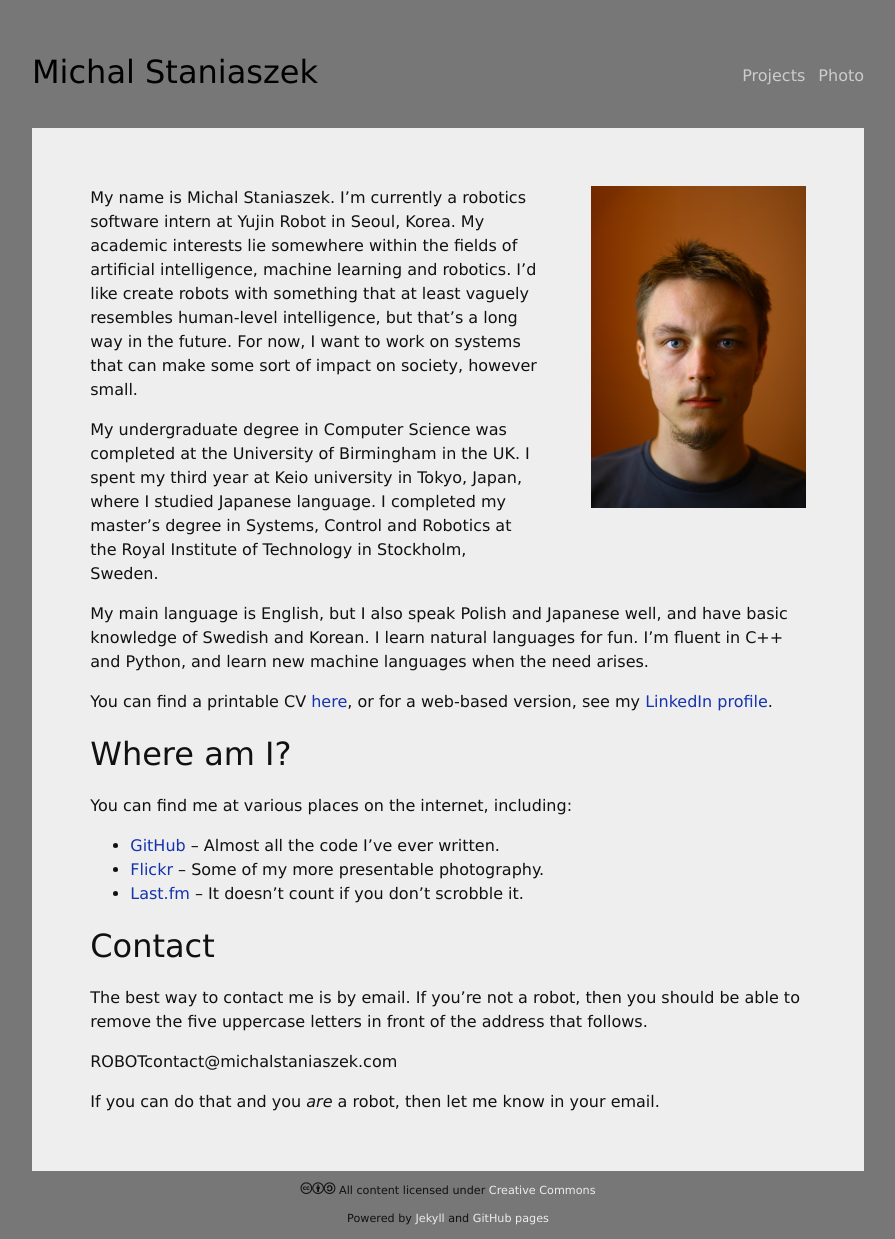
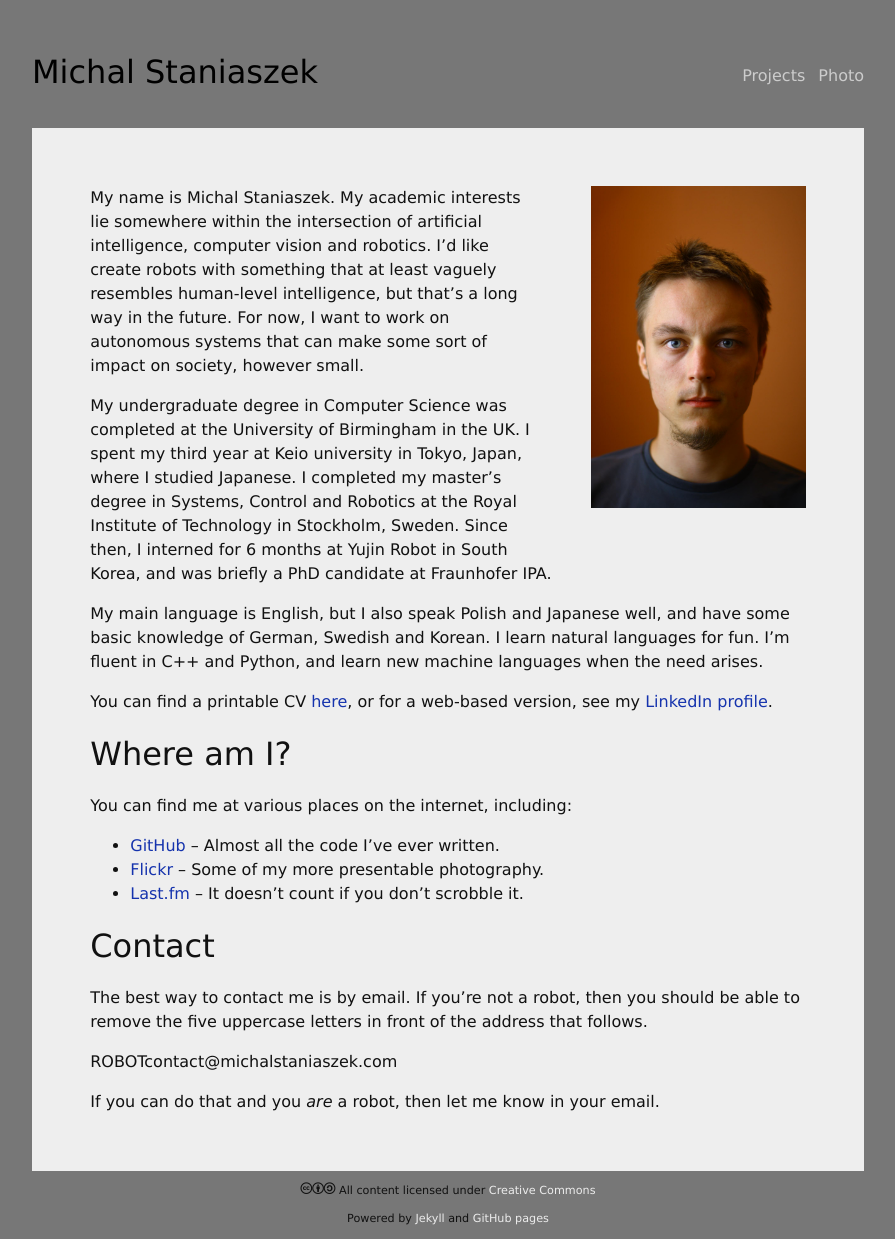
Before and after one commit to heuristicus/heuristicus.github.io, a Jekyll site: the page built from index.md, in a window 1280 px wide. Shown: the whole page, without its empty margins (192-1087 px from the left). Built offline with Jekyll 4.4.1, drawn with Linux system fonts in a browser that asks for light colours; some web fonts are replaced; Markdown is read by kramdown in place of the engine named in the settings.

Commit message:
updated bio

```diff
--- a/index.md
+++ b/index.md
@@ -4,22 +4,23 @@ title: About
 ---
 <img src="../img/face.jpg" align="right"/>
 
-My name is Michal Staniaszek. I'm currently a robotics software intern at Yujin
-Robot in Seoul, Korea. My academic interests lie somewhere within the fields of
-artificial intelligence, machine learning and robotics. I'd like create robots
-with something that at least vaguely resembles human-level intelligence, but
-that's a long way in the future. For now, I want to work on systems that can
-make some sort of impact on society, however small.
+My name is Michal Staniaszek. My academic interests lie somewhere within the
+intersection of artificial intelligence, computer vision and robotics. I'd like
+create robots with something that at least vaguely resembles human-level
+intelligence, but that's a long way in the future. For now, I want to work on
+autonomous systems that can make some sort of impact on society, however small.
 
-My undergraduate degree in Computer Science was completed
-at the University of Birmingham in the UK. I spent my third year at Keio
-university in Tokyo, Japan, where I studied Japanese language. I completed my
-master's degree in Systems, Control and Robotics at the Royal Institute of
-Technology in Stockholm, Sweden.
+My undergraduate degree in Computer Science was completed at the University of
+Birmingham in the UK. I spent my third year at Keio university in Tokyo, Japan,
+where I studied Japanese. I completed my master's degree in Systems, Control and
+Robotics at the Royal Institute of Technology in Stockholm, Sweden. Since then,
+I interned for 6 months at Yujin Robot in South Korea, and was briefly a PhD
+candidate at Fraunhofer IPA.
 
 My main language is English, but I also speak Polish and Japanese well, and have
-basic knowledge of Swedish and Korean. I learn natural languages for fun. I'm
-fluent in C++ and Python, and learn new machine languages when the need arises.
+some basic knowledge of German, Swedish and Korean. I learn natural languages
+for fun. I'm fluent in C++ and Python, and learn new machine languages when the
+need arises.
 
 
 You can find a printable CV
```
